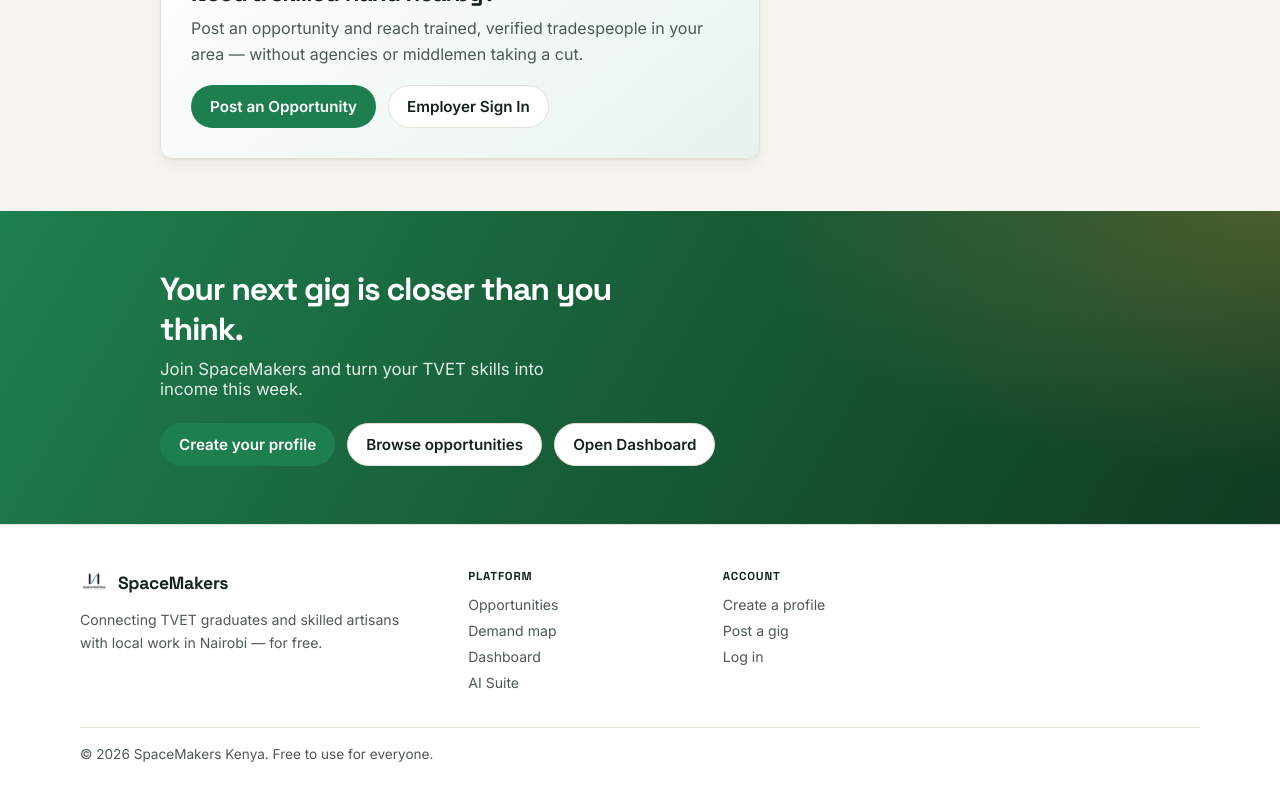
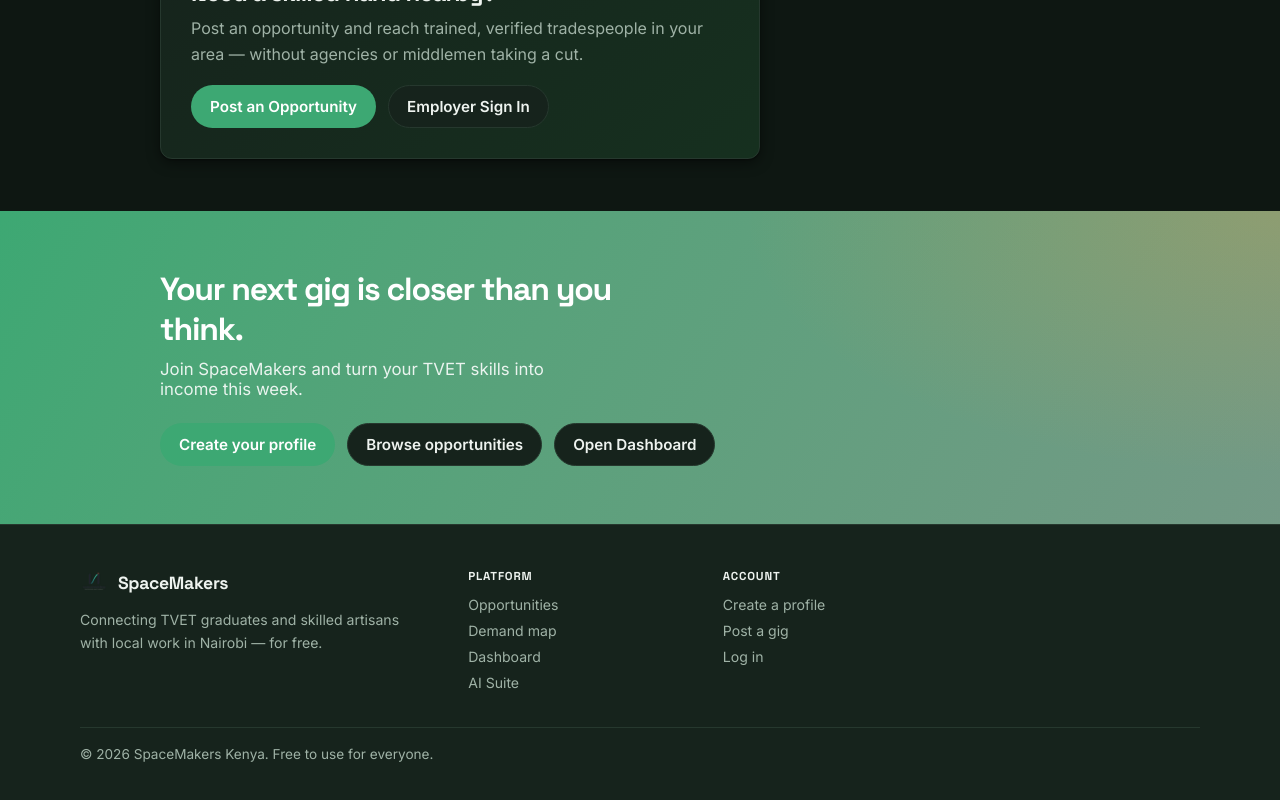
Before and after one commit to ben0022-dot/haackathon, a Next.js app: page / in a window 1280 px wide. Shown: the part 4818-5618 px from the top of the page. Built offline with nearby package versions, Linux system fonts and the light colour scheme; no server answers.

Commit message:
feat(theme): dark-mode by default — flip :root palette tokens in globals.css (background/surface/text/border + dark-tuned soft tints & shadows); AI buttons keep green primary

```diff
--- a/src/styles/globals.css
+++ b/src/styles/globals.css
@@ -1,23 +1,23 @@
 :root {
-  --primary: #1e7f4e;
-  --primary-dark: #14532f;
-  --primary-soft: #e8f3ed;
+  --primary: #3da873;
+  --primary-dark: #a7dcc1;
+  --primary-soft: #16301f;
   --accent: #e8a33d;
-  --accent-soft: #fbf0df;
-  --background: #f7f5ef;
-  --surface: #ffffff;
-  --border: #e4e0d6;
-  --text-primary: #14231c;
-  --text-secondary: #4b5a52;
-  --danger: #c0392b;
-  --danger-soft: #f9e9e7;
-  --success: #2e9e5b;
-  --success-soft: #e7f4ec;
-  --warning: #d98c2b;
-  --warning-soft: #fbf0df;
+  --accent-soft: #2b2413;
+  --background: #0e1712;
+  --surface: #16231c;
+  --border: #26382e;
+  --text-primary: #eef3ef;
+  --text-secondary: #9fb2a6;
+  --danger: #e26058;
+  --danger-soft: #3a211e;
+  --success: #4cc07b;
+  --success-soft: #14301f;
+  --warning: #e8a33d;
+  --warning-soft: #332717;
   --radius: 12px;
   --radius-sm: 8px;
-  --shadow: 0 1px 2px rgba(20, 35, 28, 0.06), 0 4px 14px rgba(20, 35, 28, 0.07);
+  --shadow: 0 1px 2px rgba(0, 0, 0, 0.4), 0 4px 14px rgba(0, 0, 0, 0.45);
 }
 
 * {
```
